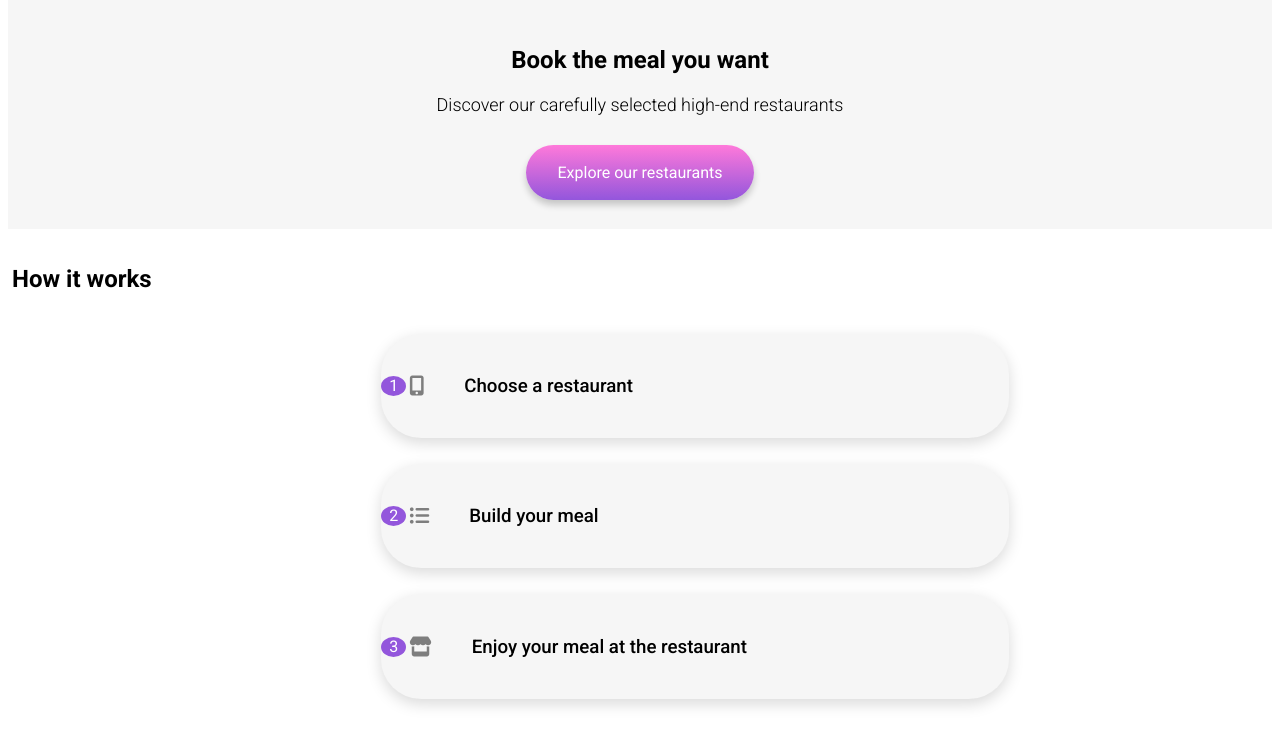
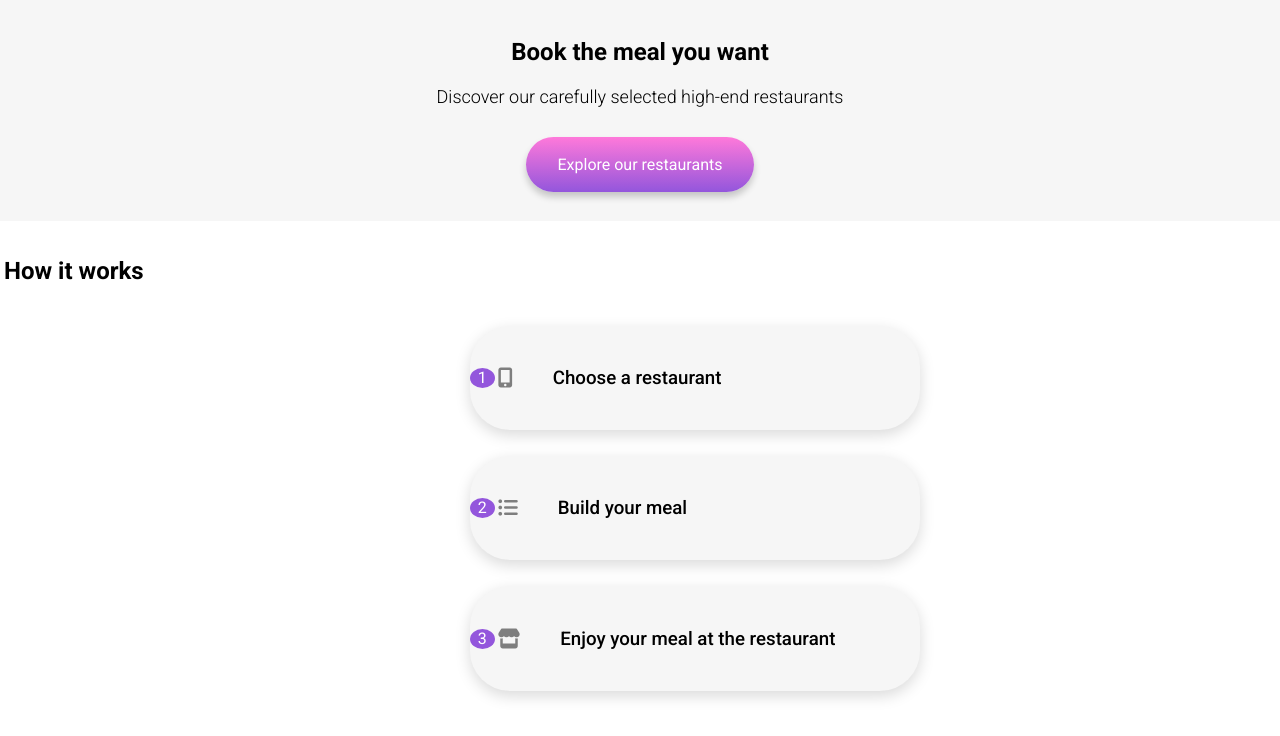
Before and after one commit to HSheikhcodes/OMF, a plain HTML site: page index.html in a window 1280 px wide. Shown: the part 128-864 px from the top of the page. Drawn offline with Linux system fonts and the light colour scheme; a web font is replaced by a local one.

Commit message:
button edits

```diff
--- a/CSS/style.css
+++ b/CSS/style.css
@@ -1,6 +1,11 @@
 /**Media querues & Keyframes**/
 
 /* Mobile First Styles */
+* body {
+  margin: 0%;
+  height: 0;
+}
+
   .logo-header  {
     padding: 16px 64px;
   }
@@ -183,7 +188,7 @@ address {
     border-radius: 40px;
     height: 72.38px;
     background-color: rgb(246, 246, 246);
-    width: 50%;
+    width: 322.49px;
     margin-bottom: 20px;
     margin-top: 6px;
   }
```
